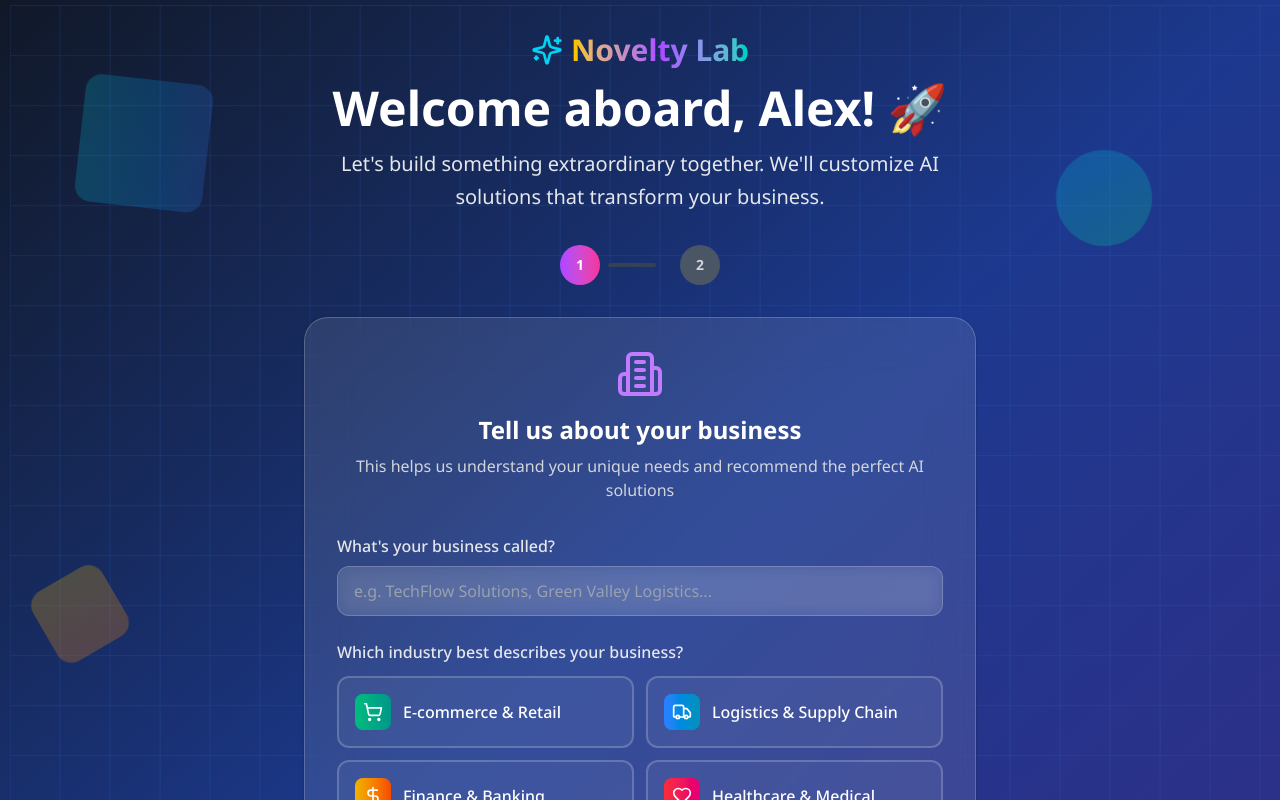
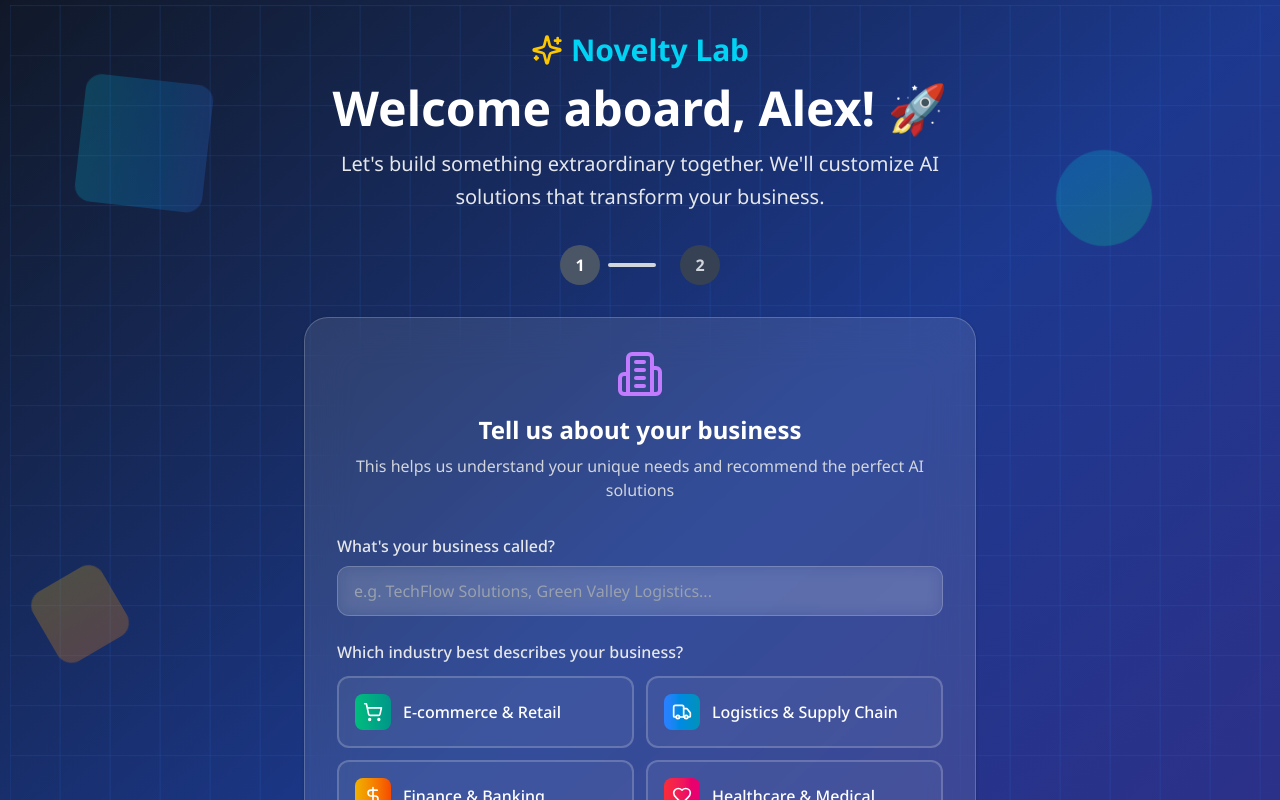
Before and after one commit to rupeshbug/novelty_lab_website, a Next.js app: page /onboarding in a window 1280 px wide. Shown: the top 800 px of the page. Built offline with nearby package versions, Linux system fonts and the light colour scheme.

Commit message:
minor changes

```diff
--- a/src/app/(public)/onboarding/page.tsx
+++ b/src/app/(public)/onboarding/page.tsx
@@ -376,8 +376,8 @@ export default function OnboardingPage() {
           className="text-center mb-8 max-w-2xl"
         >
           <div className="flex items-center justify-center gap-2 mb-4">
-            <Sparkles className="w-8 h-8 text-cyan-400" />
-            <span className="text-3xl font-bold bg-gradient-to-r from-yellow-400 via-purple-500 to-teal-400 bg-clip-text text-transparent">
+            <Sparkles className="w-8 h-8 text-yellow-400" />
+            <span className="text-3xl font-bold text-cyan-400 bg-clip-text">
               Novelty Lab
             </span>
           </div>
@@ -397,10 +397,10 @@ export default function OnboardingPage() {
           {[1, 2].map((stepNumber) => (
             <div key={stepNumber} className="flex items-center">
               <div
-                className={`w-10 h-10 rounded-full flex items-center justify-center text-sm font-bold transition-all duration-300 ${
+                className={`w-10 h-10 rounded-full flex items-center justify-center text-md font-bold transition-all duration-300 ${
                   step >= stepNumber
-                    ? "bg-gradient-to-r from-purple-500 to-pink-500 text-white"
-                    : "bg-gray-600 text-gray-300"
+                    ? "bg-gray-600 text-white"
+                    : "bg-gray-700 text-gray-300"
                 }`}
               >
                 {step > stepNumber ? <Check className="w-4 h-4" /> : stepNumber}
@@ -408,9 +408,7 @@ export default function OnboardingPage() {
               {stepNumber < 2 && (
                 <div
                   className={`w-12 h-1 mx-2 rounded-full transition-all duration-300 ${
-                    step > stepNumber
-                      ? "bg-gradient-to-r from-purple-500 to-pink-500"
-                      : "bg-gray-700"
+                    step > stepNumber ? "bg-gray-200" : "bg-gray-300"
                   }`}
                 />
               )}
@@ -606,7 +604,7 @@ export default function OnboardingPage() {
               className={`flex items-center gap-2 px-6 py-3 rounded-xl font-semibold transition-all ${
                 step === 1
                   ? "opacity-50 cursor-not-allowed bg-gray-400"
-                  : "bg-white/10 hover:bg-white/20 text-white cursor-pointer"
+                  : "bg-white/20 hover:bg-white/30 text-white cursor-pointer"
               }`}
             >
               <ArrowLeft className="w-4 h-4" />
@@ -623,7 +621,7 @@ export default function OnboardingPage() {
               className={`flex items-center gap-2 px-8 py-3 rounded-xl font-semibold transition-all ${
                 step === 1 && !isStep1Valid
                   ? "opacity-50 cursor-not-allowed bg-gray-600"
-                  : "bg-gradient-to-r from-purple-500 to-yellow-500 text-white shadow-lg cursor-pointer"
+                  : "bg-white/30 hover:bg-white/40 text-white cursor-pointer"
               }`}
             >
               {step === 1 ? "Continue" : "Launch AI Assistant"}
```
